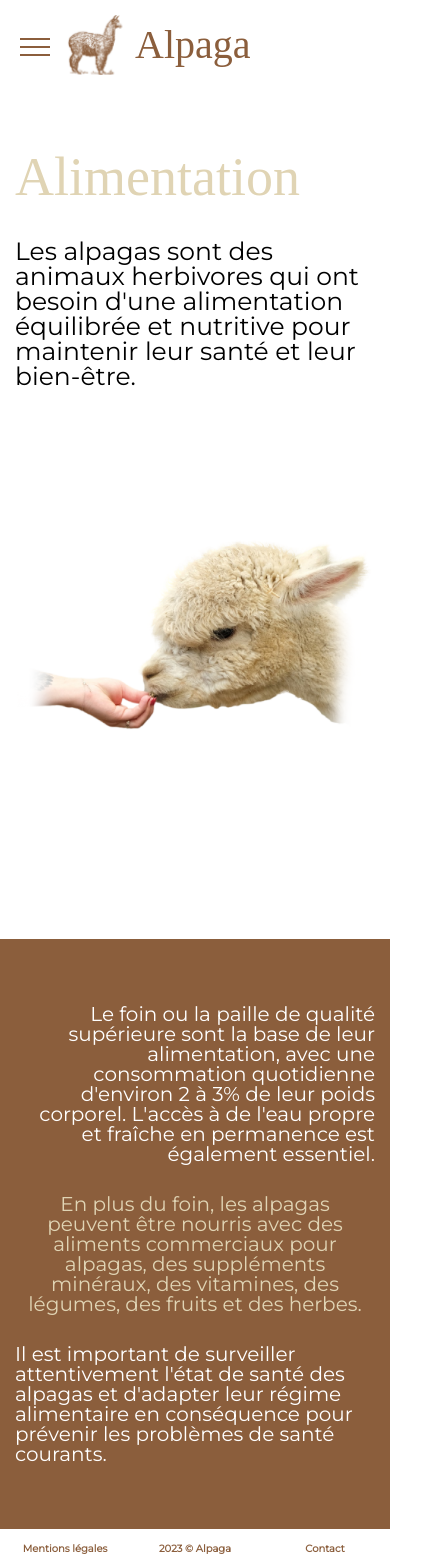
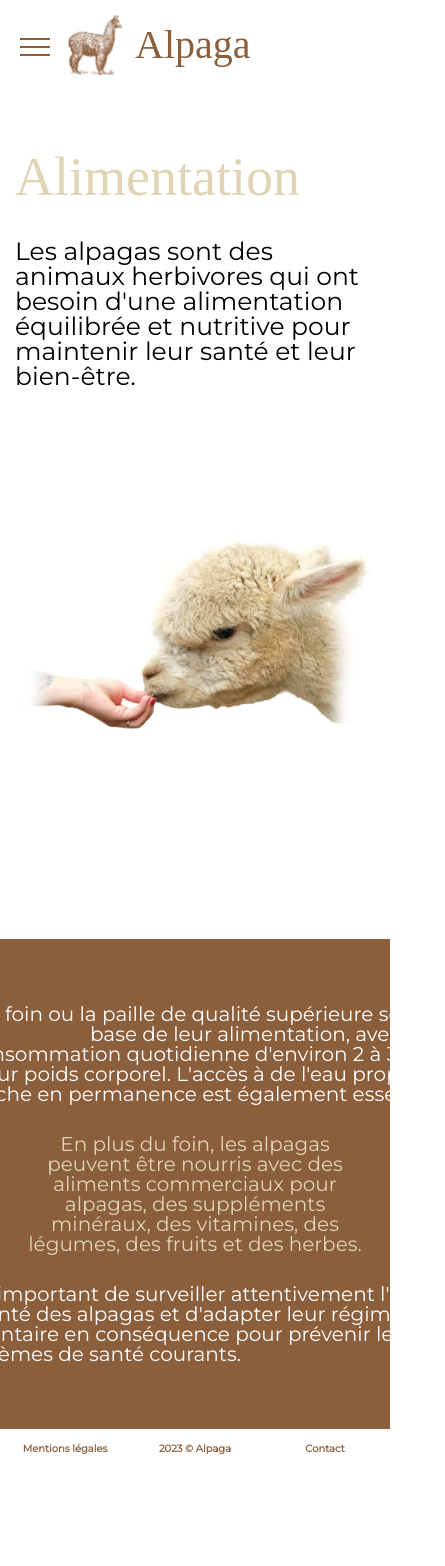
Before and after one commit to julien382/Alpaga, a React (Create React App) app: page /alimentation in a window 390 px wide. Shown: the top 1566 px of the page, 445 px wide, since content can reach past the window. After the commit the page ends 1469 px from the top, so only its background shows below. Built offline with nearby package versions, Linux system fonts and the light colour scheme; a web font is replaced by a local one.

Commit message:
responsive page alimentation

```diff
--- a/src/pages/Alimentation/Alimentation.css
+++ b/src/pages/Alimentation/Alimentation.css
@@ -1,6 +1,5 @@
 .part2_alimentation{
     display: flex;
-    flex-direction: column;
     justify-content: center;
     align-items: center;
     background-color: #8B5E3C;
@@ -11,25 +10,25 @@
 .part2_alimentation_Paragraphe1{
     text-align: right;
     color: white;
-    font-size: 20px;
-    max-width: 500px;
-    margin: 15px;
+    font-size: 30px;
+    width: 500px;
+    margin: 25px;
 }
 
 .part2_alimentation_Paragraphe2{
     text-align: center;
     color: #E0D4B4;
-    font-size: 20px;
-    max-width: 350px;
-    margin: 15px;
+    font-size: 30px;
+    width: 350px;
+    margin: 25px;
 }
 
 .part2_alimentation_Paragraphe3{
     text-align: left;
     color: white;
-    font-size: 20px;
-    max-width: 500px;
-    margin: 15px;
+    font-size: 30px;
+    width: 500px;
+    margin: 25px;
 }
 
 @keyframes slide-inText {
@@ -42,3 +41,37 @@
       opacity: 1;
     }
 }
+
+@media only screen and (max-width: 767px) {
+    .part2_alimentation{
+        display: flex;
+        flex-direction: column;
+        justify-content: center;
+        align-items: center;
+        background-color: #8B5E3C;
+    }
+
+    .part2_alimentation_Paragraphe1{
+        text-align: right;
+        color: white;
+        font-size: 20px;
+        max-width: 500px;
+        margin: 15px;
+    }
+
+    .part2_alimentation_Paragraphe2{
+        text-align: center;
+        color: #E0D4B4;
+        font-size: 20px;
+        max-width: 350px;
+        margin: 15px;
+    }
+
+    .part2_alimentation_Paragraphe3{
+        text-align: left;
+        color: white;
+        font-size: 20px;
+        max-width: 500px;
+        margin: 15px;
+    }
+}
```
